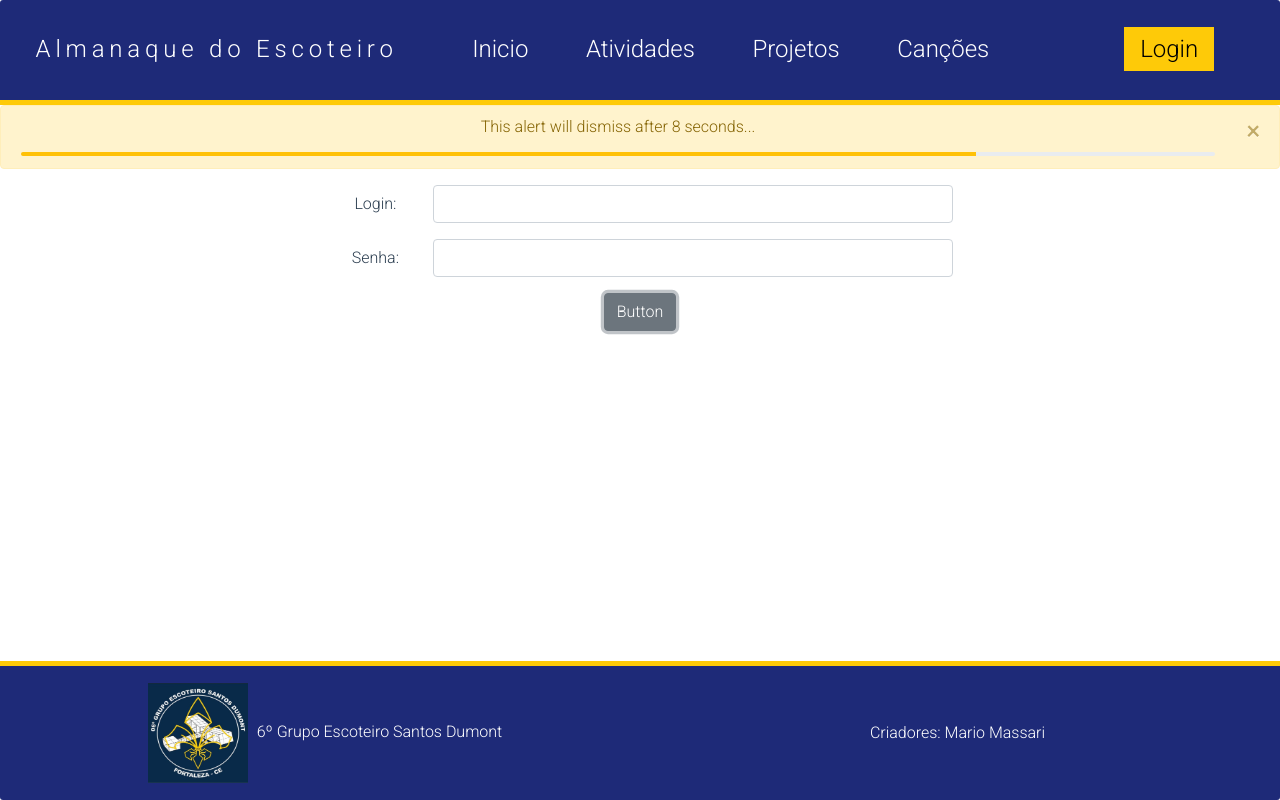
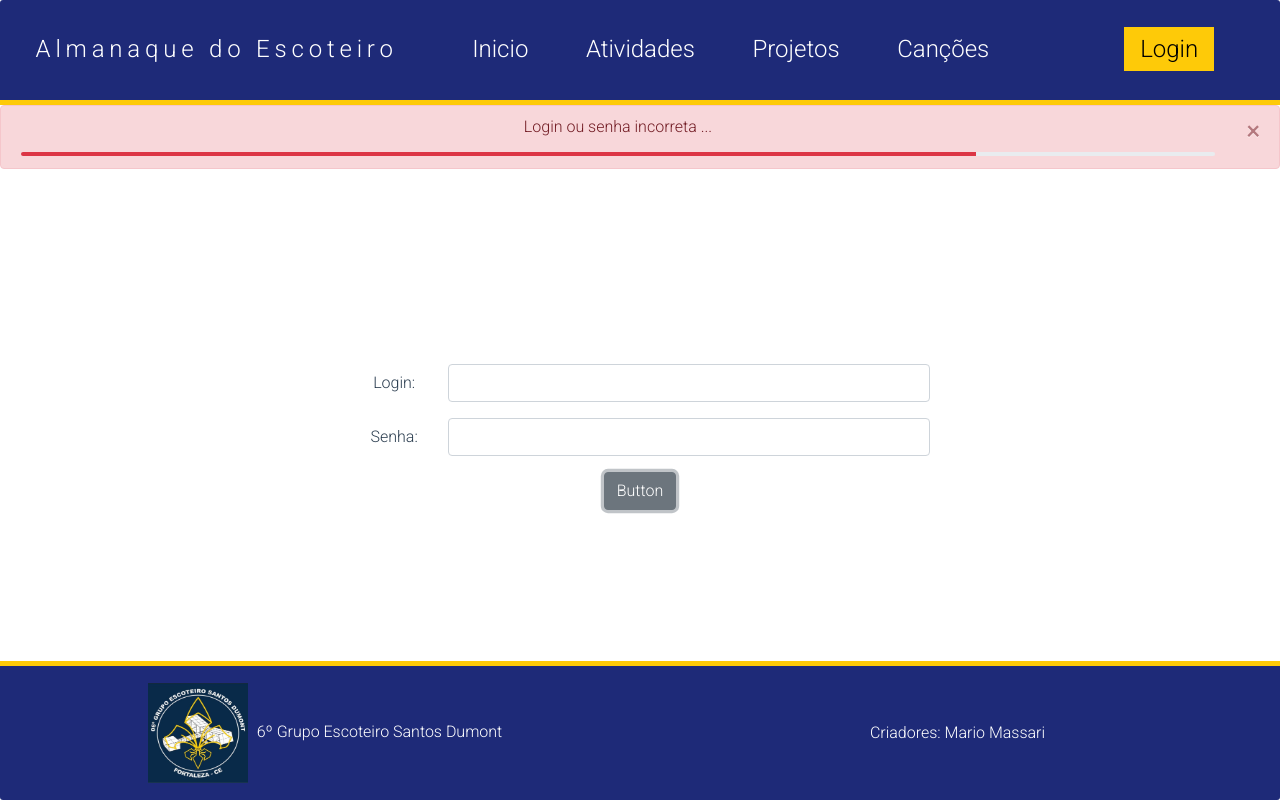
Before and after one commit to mario3920/Ibproject, a Vue app: page /login in a window 1280 px wide. Both pictures are taken after a click on the button "Button". Built offline with nearby package versions, Linux system fonts and the light colour scheme.

Commit message:
alinhamento login

```diff
--- a/src/views/Login.vue
+++ b/src/views/Login.vue
@@ -3,26 +3,22 @@
     <b-alert
       :show="contador"
       dismissible
-      variant="warning"
+      variant="danger"
       @dismissed="contador=0"
       @dismiss-count-down="contagemRegressiva"
     >
-      <p>This alert will dismiss after {{ contador }} seconds...</p>
-      <b-progress
-        variant="warning"
-        :max="segContador"
-        :value="contador"
-        height="4px"
-      ></b-progress>
+      <p>Login ou senha incorreta ...</p>
+      <b-progress variant="danger" :max="segContador" :value="contador" height="4px"></b-progress>
     </b-alert>
-    <b-row>
+
+    <b-row class="login-container">
       <!-- blank left space -->
       <b-col sm="3"></b-col>
 
       <!-- login center space -->
+
       <b-col sm="6" align-self="center">
         <b-form-group>
-
           <!-- user input space -->
           <b-form-group label-cols="2" label="Login:" label-for="user">
             <b-form-input class id="user"></b-form-input>
@@ -34,13 +30,11 @@
           </b-form-group>
 
           <b-button id="btnLogin" @click="mostrarAlerta">Button</b-button>
-
         </b-form-group>
       </b-col>
 
       <!--blank right space -->
       <b-col sm="3"></b-col>
-
     </b-row>
   </b-container>
 </template>
@@ -51,7 +45,7 @@ export default {
     return {
       segContador: 10,
       contador: 0
-    }
+    };
   },
 
   methods: {
@@ -65,6 +59,17 @@ export default {
   }
 };
 </script>
-<style>
 
+
+<style lang="scss">
+.login-container{
+  width: 100%;
+  max-width: 1220px;
+  height: 65vh;
+  margin: 0 auto;
+
+  display: flex;
+  align-items: center;
+  justify-content: space-between;
+}
 </style>
```
